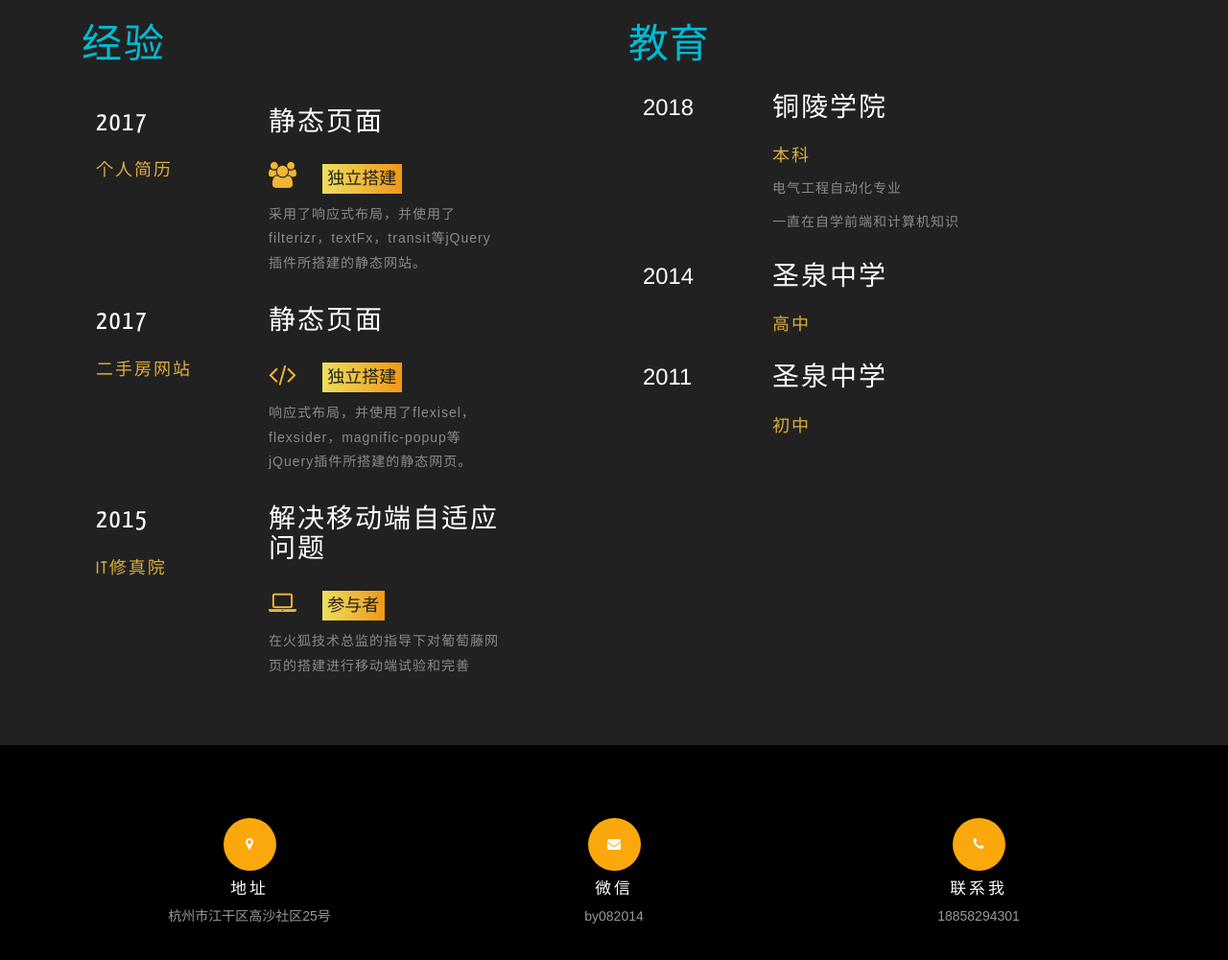
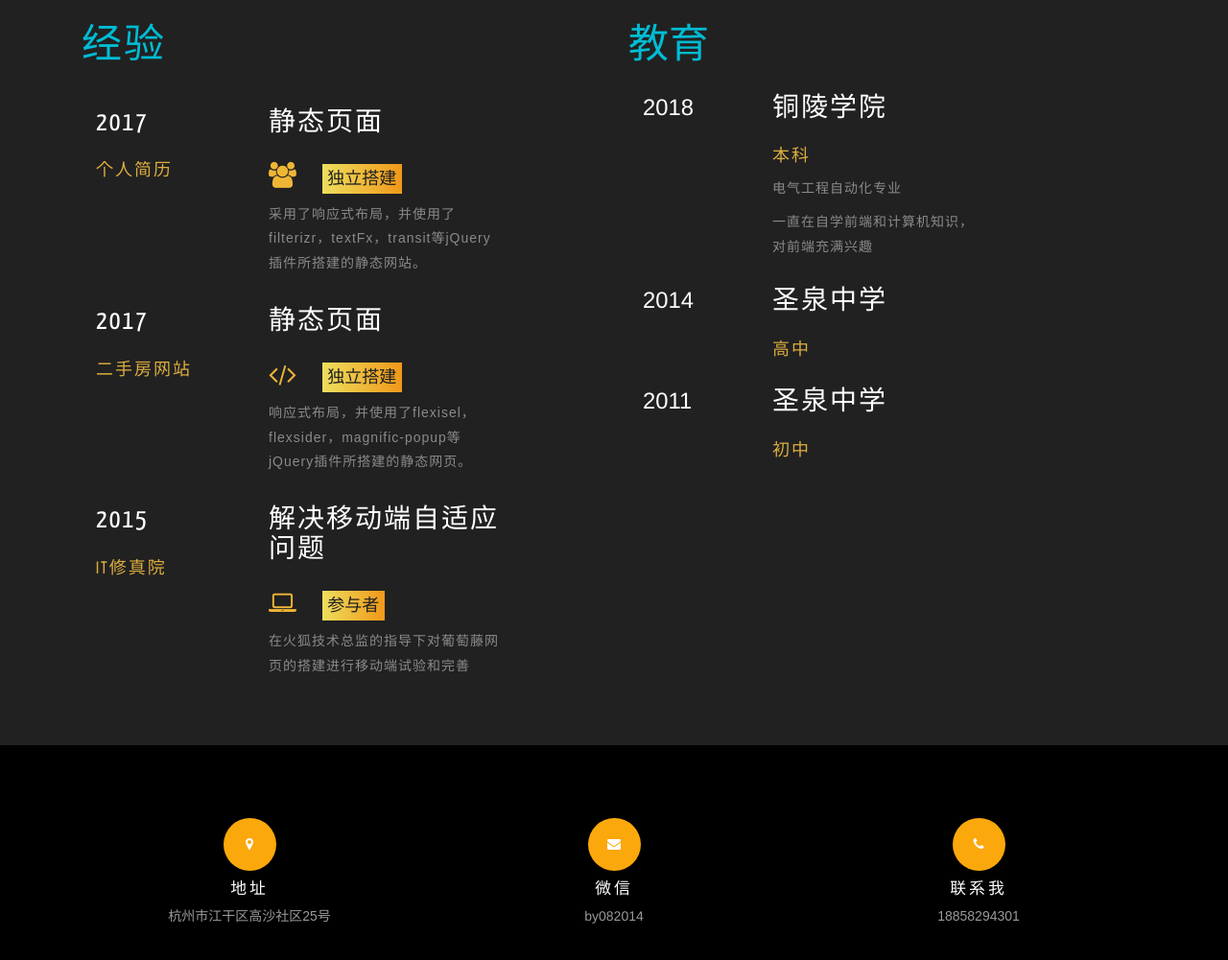
Before and after one commit to hbd082014/resume, a plain HTML site: page index.html in a window 1280 px wide. Shown: the part 3801-4802 px from the top of the page at 96% size. Drawn offline with Linux system fonts and the light colour scheme.

Commit message:
修改文档

```diff
--- a/index.html
+++ b/index.html
@@ -365,7 +365,7 @@
 					<h3>铜陵学院</h3>
 					<h4>本科</h4>
 					<p>电气工程自动化专业</p>
-					<p>一直在自学前端和计算机知识</p>
+					<p>一直在自学前端和计算机知识，对前端充满兴趣</p>
 				</div>
 				<div class="clearfix"></div>
 				<div class="col-md-3 w3-edu-info-right1">
```
